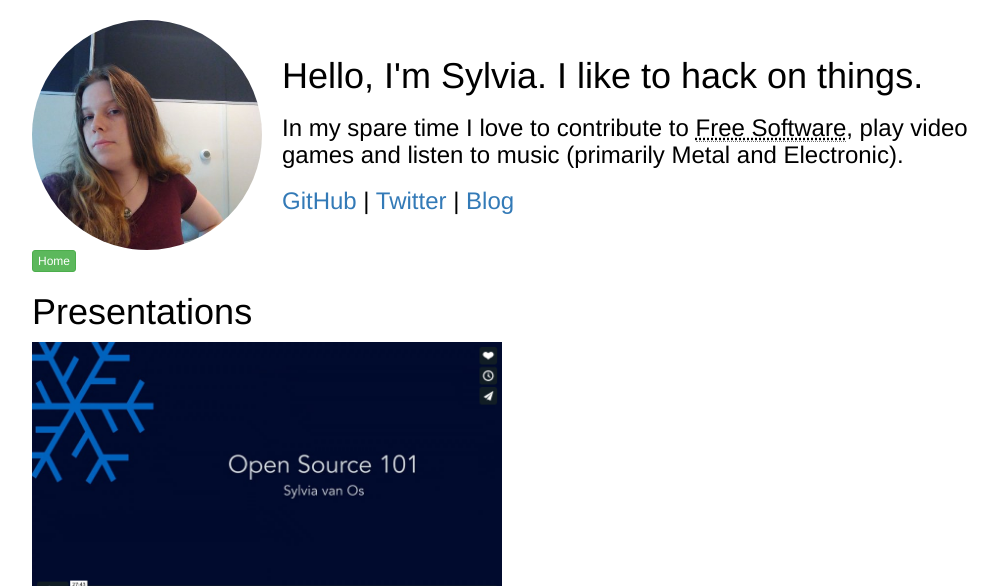
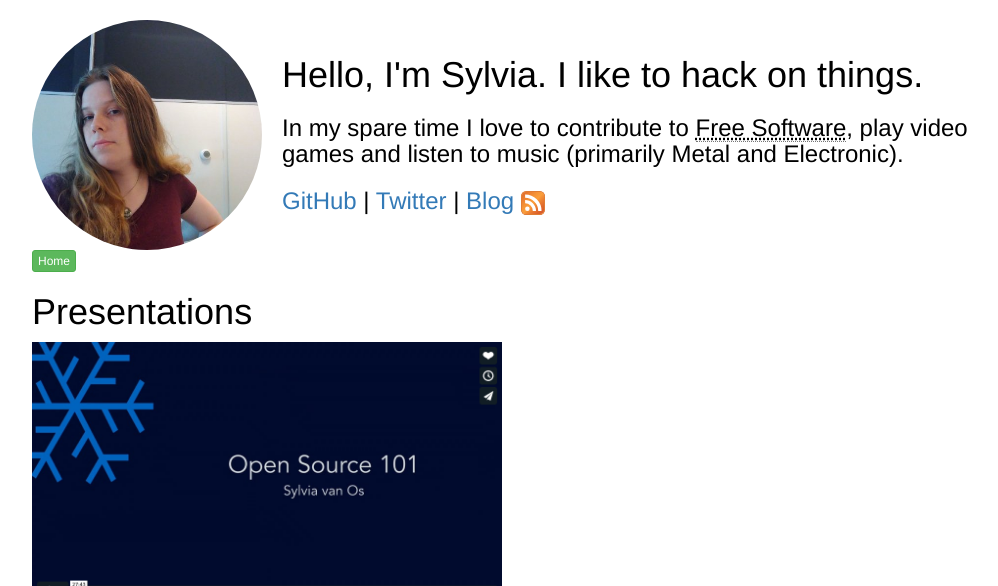
Before and after one commit to TheLastProject/Website, a Jekyll site: the page built from home.html, in a window 1280 px wide. Shown: the top 586 px of the page, without its empty margins (123-1121 px from the left). Built offline with Jekyll 4.4.1, drawn with Linux system fonts in a browser that asks for light colours; grey boxes are pictures that could not be loaded.

Commit message:
RSS fixes

```diff
--- a/_config.yml
+++ b/_config.yml
@@ -20,9 +20,8 @@
 
 title: Sylvia van Os
 email: crystallod_chapelet@hackerchick.me
-description:
-  main: "Hello, I'm Sylvia. I like to hack on things."
-  sub: 'In my spare time I love to contribute to <abbr title="AKA: Open Source">Free Software</abbr>, play video games and listen to music (primarily Metal and Electronic).'
+description: "Hello, I'm Sylvia. I like to hack on things."
+subtitle: 'In my spare time I love to contribute to <abbr title="AKA: Open Source">Free Software</abbr>, play video games and listen to music (primarily Metal and Electronic).'
 main_links:
   - name: GitHub
     url: https://github.com/TheLastProject
@@ -30,6 +29,7 @@ main_links:
     url: https://twitter.com/SylvieLorxu
   - name: Blog
     url: /blog
+    feed: /feed.xml
 home:
   presentations:
     - name: Open Source 101
--- a/_layouts/default.html
+++ b/_layouts/default.html
@@ -6,7 +6,7 @@
         <meta name="viewport" content="width=device-width, initial-scale=1">
         <!-- The above 3 meta tags *must* come first in the head; any other head content must come *after* these tags -->
         <title>{{ page.title }} | {{ site.title }}</title>
-        <meta name="description" content="{{ site.description.main }}">
+        <meta name="description" content="{{ site.description }}">
 
         <meta property="og:image" content="/assets/images/me.jpg" />
 
@@ -23,11 +23,14 @@
                     </div>
                     <div class="intro col-md-9">
                         <div>
-                            <h1>{{ site.description.main }}</h1>
-                            <h3>{{ site.description.sub }}</h3>
+                            <h1>{{ site.description }}</h1>
+                            <h3>{{ site.subtitle }}</h3>
                             <h3>
                                 {% for link in site.main_links %}
                                   <a href="{{ link.url }}">{{ link.name }}</a>
+                                  {% if link.feed %}
+                                  <a href="{{ link.feed }}"><img src="/assets/images/Feed-icon.svg" /></a>
+                                  {% endif %}
                                   {% if forloop.last != true %} | {% endif %}
                                 {% endfor %}
                             </h3>
--- a/assets/css/style.css
+++ b/assets/css/style.css
@@ -41,6 +41,10 @@ ul {
     margin: 0 auto;
 }
 
+.intro img {
+    height: 24px;
+}
+
 @media (min-width: 992px) {
     .intro {
         min-height: 230px;
```
Also changed, not shown: assets/images/Feed-icon.svg (added).
